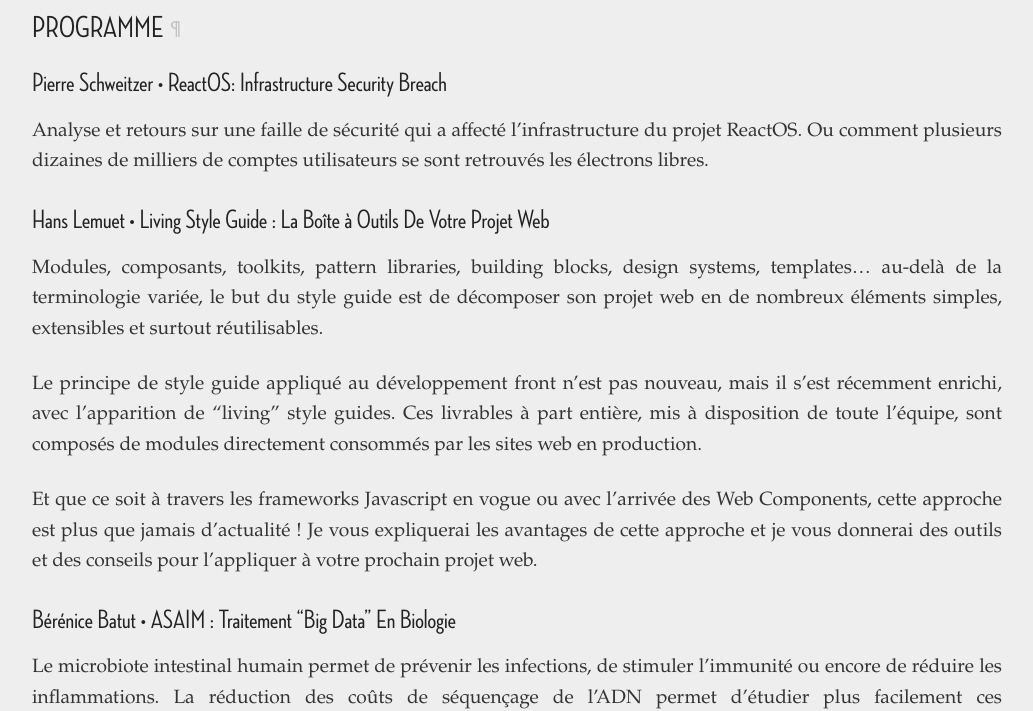
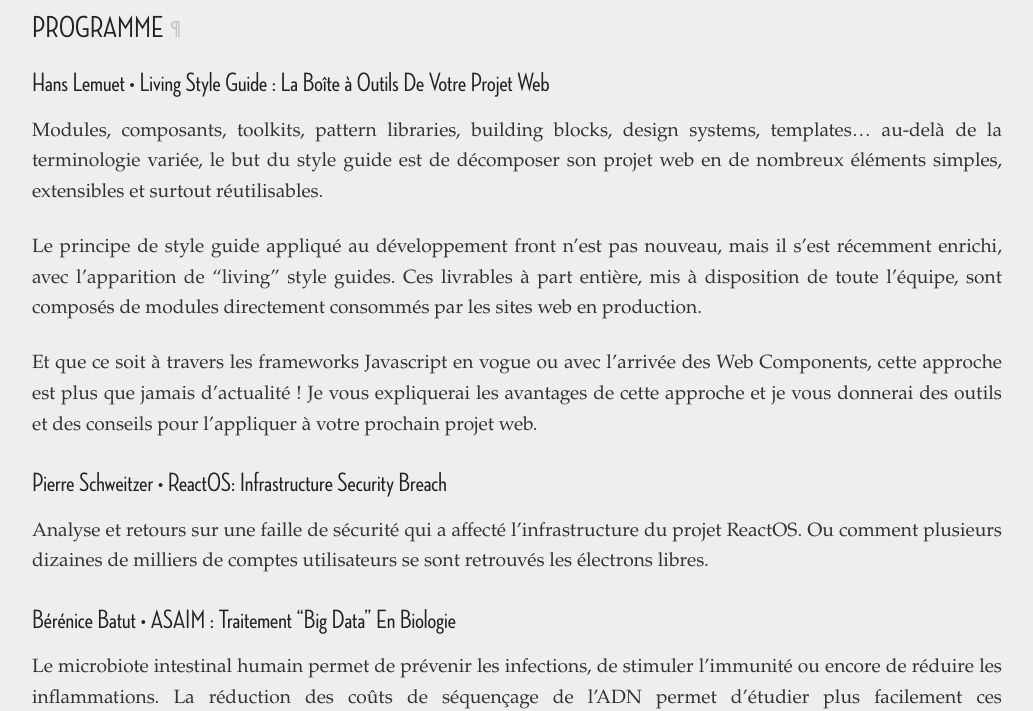
Before and after one commit to clermontech/clermontech.github.com, a Jekyll site: the page built from _posts/2015-05-27-api-hour-15.md, in a window 1280 px wide and 900 px high, scrolled down 1104 px, cut to the strip 189-900 px from the top of the window. Shown: the whole strip, without its empty margins (123-1156 px from the left). Built offline with Jekyll 4.4.1, drawn with Linux system fonts in a browser that asks for light colours; Markdown is read by kramdown in place of the engine named in the settings; some of the changed lines change nothing that is shown.

Commit message:
change AH agenda

```diff
--- a/_posts/2015-05-27-api-hour-15.md
+++ b/_posts/2015-05-27-api-hour-15.md
@@ -37,12 +37,6 @@
 
 ## Programme
 
-### Pierre Schweitzer • ReactOS: Infrastructure Security Breach
-
-Analyse et retours sur une faille de sécurité qui a affecté l'infrastructure du
-projet ReactOS. Ou comment plusieurs dizaines de milliers de comptes
-utilisateurs se sont retrouvés les électrons libres.
-
 ### Hans Lemuet • Living Style Guide : La Boîte à Outils De Votre Projet Web
 
 Modules, composants, toolkits, pattern libraries, building blocks, design
@@ -60,6 +54,12 @@
 expliquerai les avantages de cette approche et je vous donnerai des outils et
 des conseils pour l'appliquer à votre prochain projet web.
 
+### Pierre Schweitzer • ReactOS: Infrastructure Security Breach
+
+Analyse et retours sur une faille de sécurité qui a affecté l'infrastructure du
+projet ReactOS. Ou comment plusieurs dizaines de milliers de comptes
+utilisateurs se sont retrouvés les électrons libres.
+
 ### Bérénice Batut • ASAIM : Traitement "Big Data" En Biologie
 
 Le microbiote intestinal humain permet de prévenir les infections, de stimuler
```
